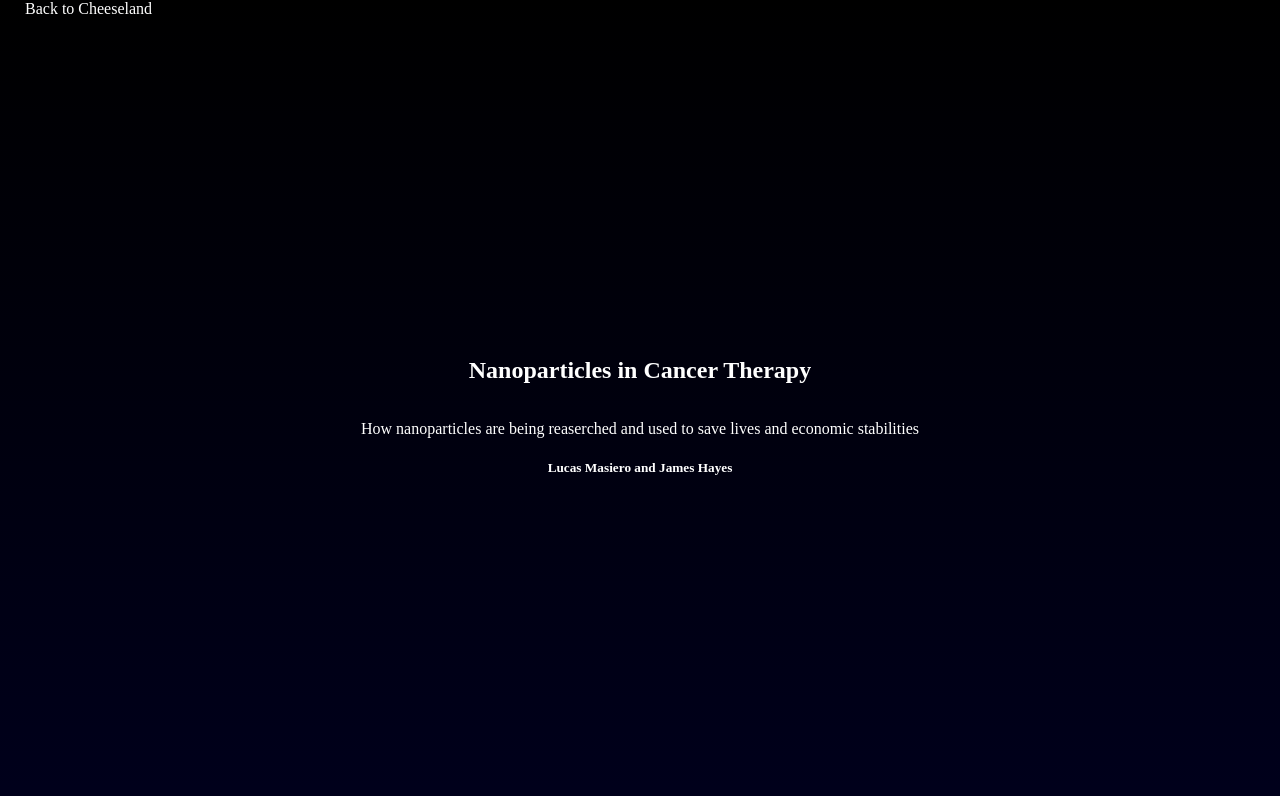
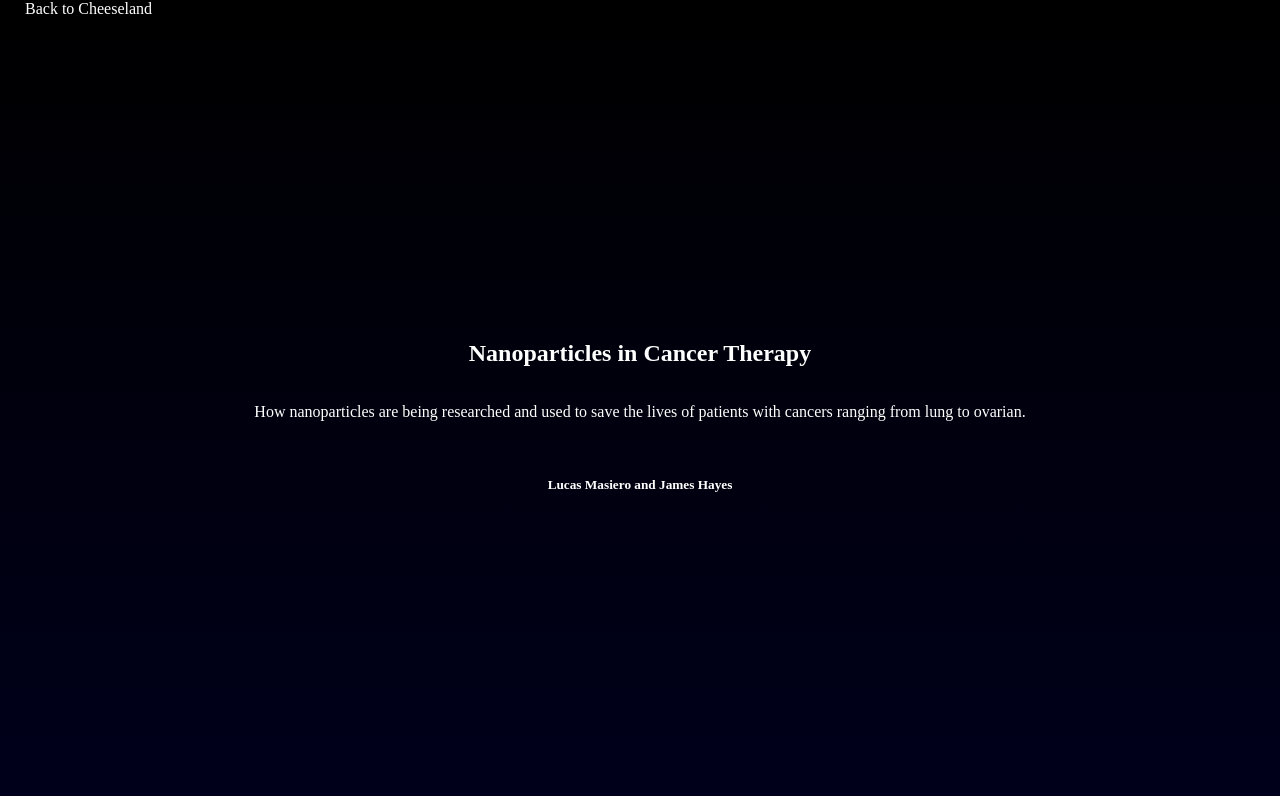
Before and after one commit to GizmoSauce/CheeseLand, a plain HTML site: page sciencePoject/scienceProject.html in a window 1280 px wide. Shown: the top 796 px of the page. Drawn offline with Linux system fonts and the light colour scheme.

Commit message:
Add files via upload

```diff
--- a/sciencePoject/scienceProject.html
+++ b/sciencePoject/scienceProject.html
@@ -124,7 +124,8 @@
                 <h1>Nanoparticles in Cancer Therapy</h1>
             </div>
             <div class="hidden late2">
-                <p>How nanoparticles are being reaserched and used to save lives and economic stabilities</p>
+                <p>How nanoparticles are being researched and used to save the lives of patients with cancers ranging from lung to ovarian.</p>
+                <br>
                 <h5>Lucas Masiero and James Hayes</h5>
             </div>
         </section>
```
